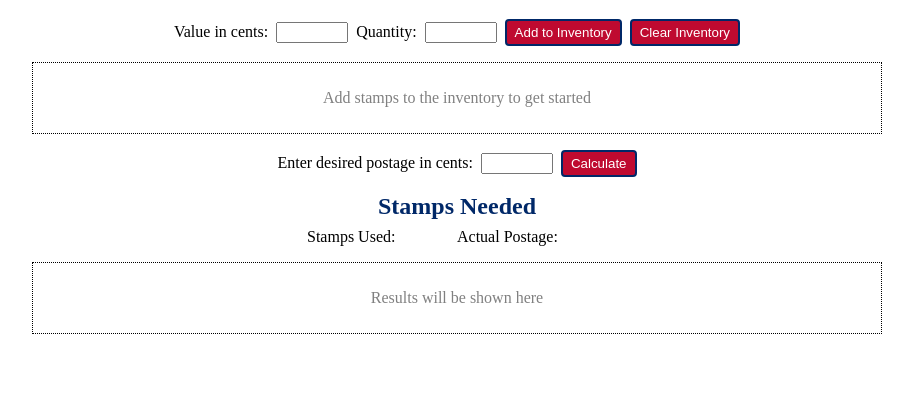
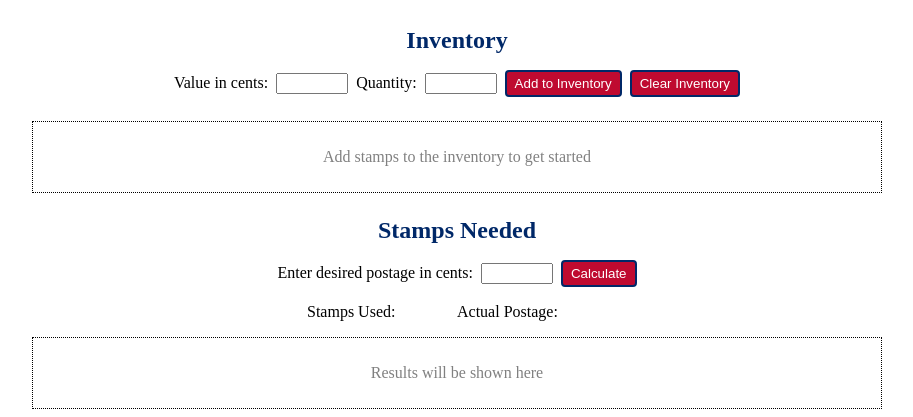
Before and after one commit to jagLas/stamp-calculator, a website with bundled scripts: page public/index.html in a window 1280 px wide. Shown: the part 69-486 px from the top of the page, without its empty margins (183-1096 px from the left). Built offline with nearby package versions, Linux system fonts and the light colour scheme.

Commit message:
rearranged form

```diff
--- a/public/css/main.css
+++ b/public/css/main.css
@@ -16,6 +16,13 @@ h1 {
     text-align: center;
 }
 
+h2 {
+    text-align: center;
+    margin: 0px auto;
+    color: #002868;
+    margin: 8px auto;
+}
+
 input[type="number"] {
     width: 64px;
 }
@@ -32,6 +39,7 @@ input[type="number"] {
     display: flex;
     flex-flow: row wrap;
     justify-content: space-between;
+    margin: 8px auto;
 }
 
 .form-group {
--- a/public/css/results.css
+++ b/public/css/results.css
@@ -15,15 +15,12 @@
     flex-wrap: wrap;
     justify-content: center;
     gap: 8px;
+    margin: 8px auto 0px;
 }
 
-h2 {
-    text-align: center;
-    margin: 0px auto;
-    color: #002868;
-}
+
 
 #result {
     width: 100%;
-    margin: 16px auto;
+    margin: 8px auto;
 }
--- a/public/index.html
+++ b/public/index.html
@@ -10,6 +10,7 @@
 </head>
 <body>
     <h1>Stamp Calculator</h1>
+    <h2>Inventory</h2>
     <div id="controls">
         <form>
             <div class="form-group">
@@ -30,6 +31,7 @@
     <div id="inventory" class="inventory">
 
     </div>
+    <h2>Stamps Needed</h2>
     <div id="calculator">
         <div class="form-group">
             <label for="postage">Enter desired postage in cents:</label>
@@ -38,7 +40,7 @@
         <button id="calculate">Calculate</button>
     </div>
     <div id="result">
-        <h2>Stamps Needed</h2>
+
         <div id="summary">
             <div>Stamps Used: <span id="res-qty"></span></div>
             <div>Actual Postage: <span id="postage"></span></div>
```
